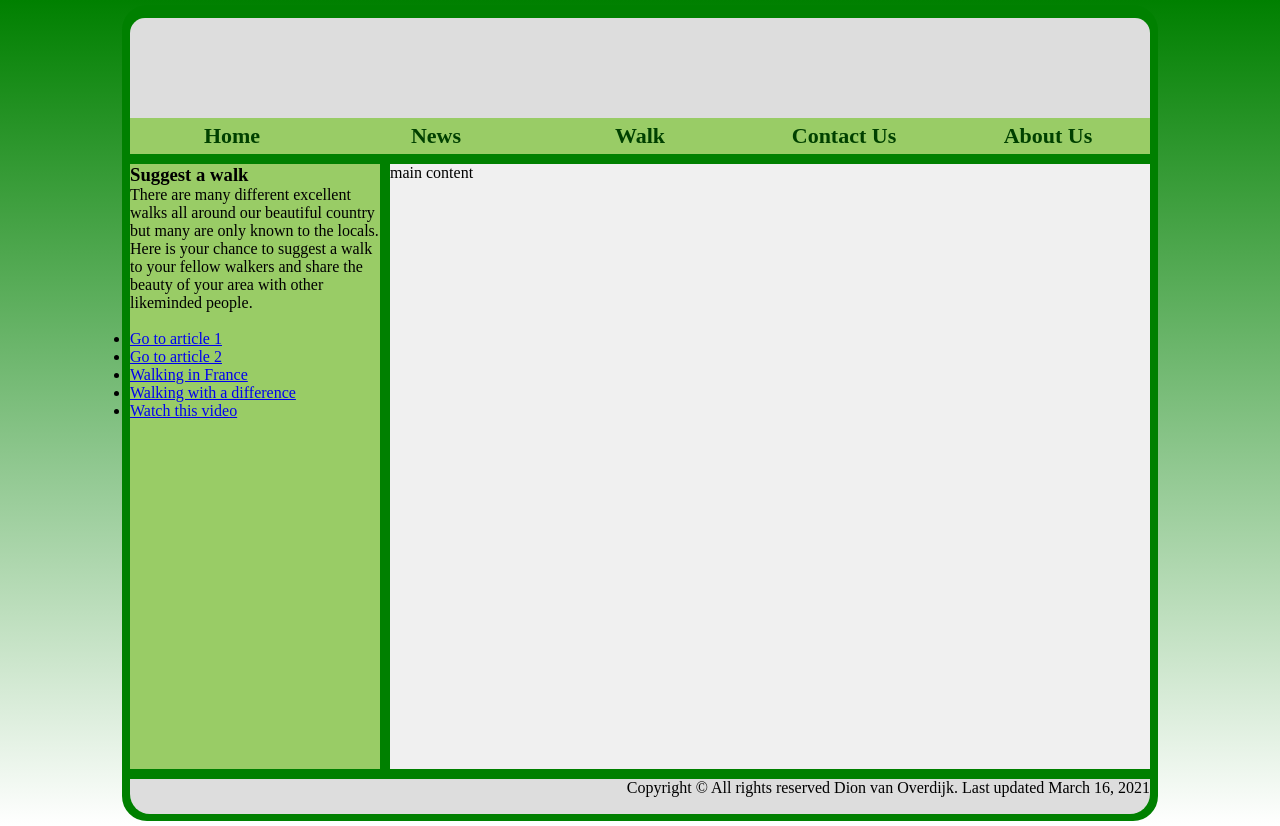
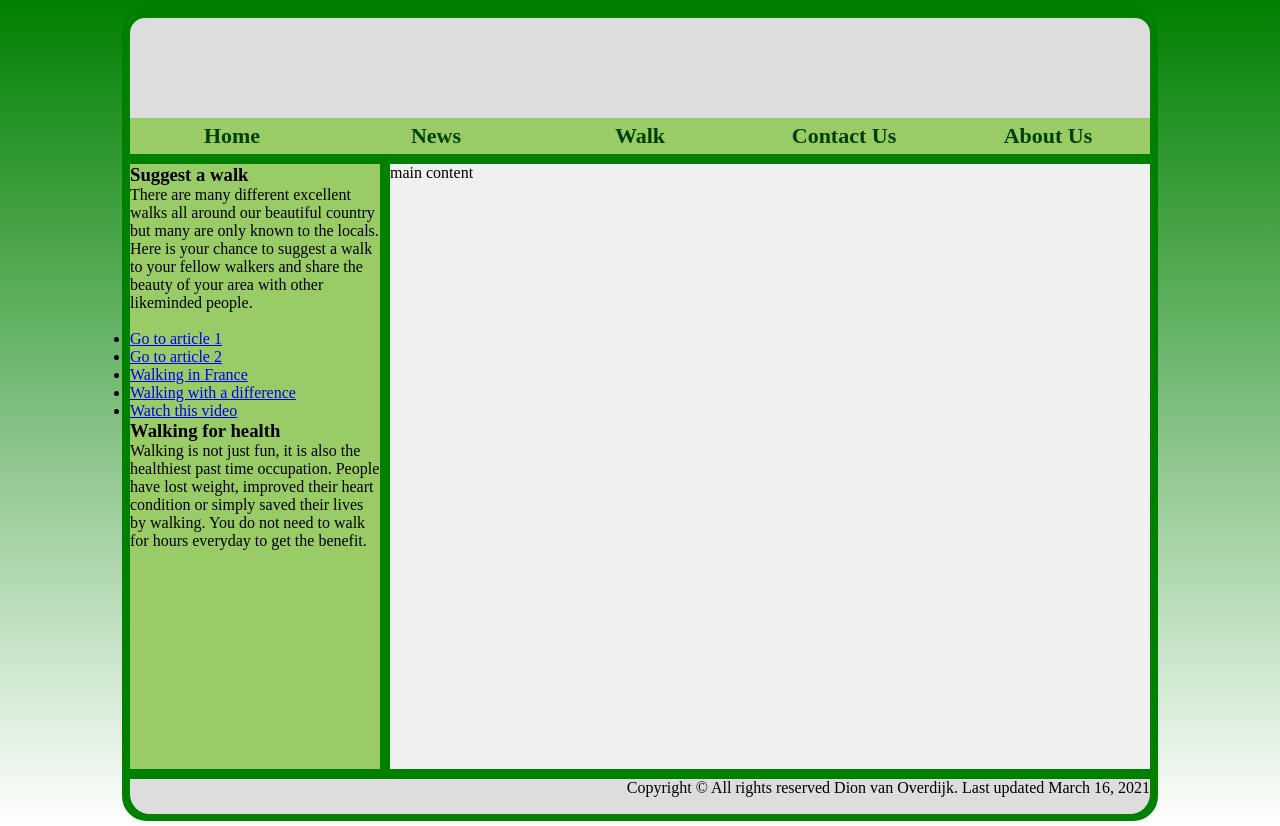
Before and after one commit to hubbychops/countryside, a plain HTML site: page index.html in a window 1280 px wide. Drawn offline with Linux system fonts and the light colour scheme.

Commit message:
more contents

```diff
--- a/index.html
+++ b/index.html
@@ -28,6 +28,11 @@
 				<li><a href="http://www.nerdles.com/2012/07/09/in-daryls-shoes-walking-dead-video-game-expectations/">Walking with a difference</a></li>
 				<li><a href="http://www.youtube.com/watch?v=pVC3ha2Y774">Watch this video</a></li>
 			</ul>
+			<h3>Walking for health</h3>
+			<p>Walking is not just fun, it is also the healthiest past time occupation. People have lost weight,
+				improved their heart condition or simply saved their lives by walking.
+				You do not need to walk for hours everyday to get the benefit.
+			</p>
 
 			</div><!--End of sidebar-->
 			<div id="main_content">main content</div><!--End of main_content-->
```
